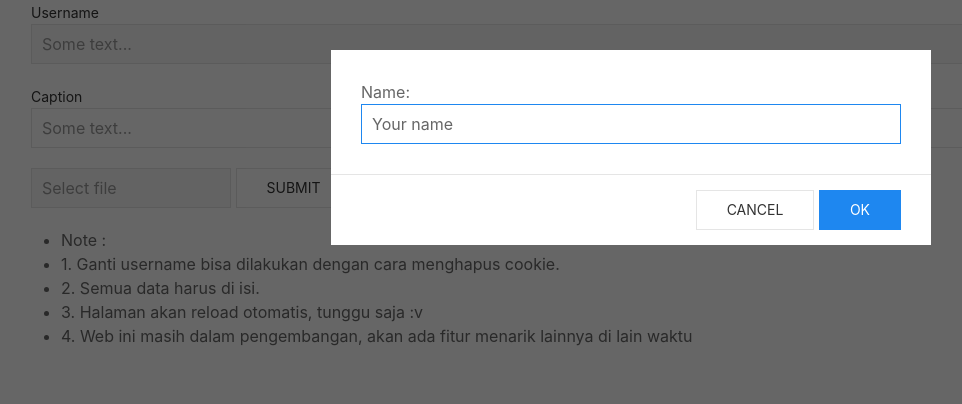
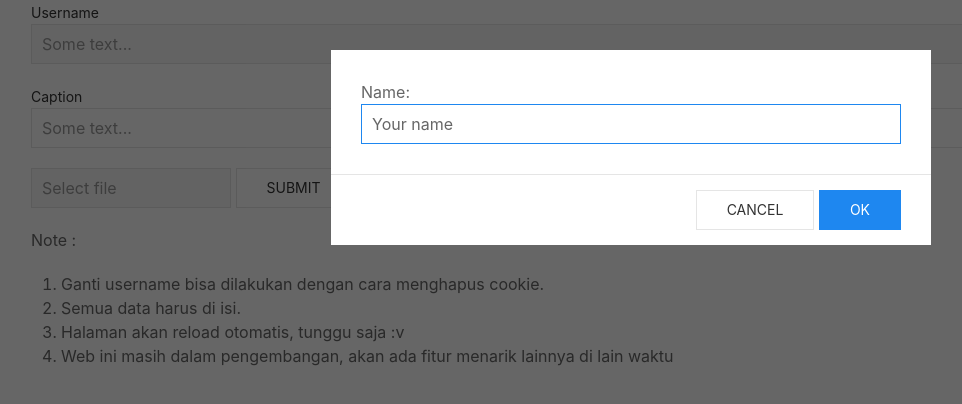
Before and after one commit to MaMarrDev/meme-revolusi, a plain HTML site: page index.html in a window 1280 px wide. Shown: the whole page, without its empty margins (9-971 px from the left). Drawn offline with nearby package versions, Linux system fonts and the light colour scheme; no server answers.

Commit message:
+ penjelasan

```diff
--- a/index.html
+++ b/index.html
@@ -39,13 +39,13 @@
       </form>
     </div>
     <div class="uk-container">
-      <ul>
-        <li>Note : </li>
-        <li>1. Ganti username bisa dilakukan dengan cara menghapus cookie.</li>
-        <li>2. Semua data harus di isi.</li>
-        <li>3. Halaman akan reload otomatis, tunggu saja :v</li>
-        <li>4. Web ini masih dalam pengembangan, akan ada fitur menarik lainnya di lain waktu</li>
-      </ul>
+      <p>Note : </p>
+      <ol>
+        <li>Ganti username bisa dilakukan dengan cara menghapus cookie.</li>
+        <li>Semua data harus di isi.</li>
+        <li>Halaman akan reload otomatis, tunggu saja :v</li>
+        <li>Web ini masih dalam pengembangan, akan ada fitur menarik lainnya di lain waktu</li>
+      </ol>
     </div>
     <div class="uk-child-width-1-2@m uk-margin-medium-top uk-margin-medium-bottom" uk-grid>
       <template x-for="datax in dts">
```
